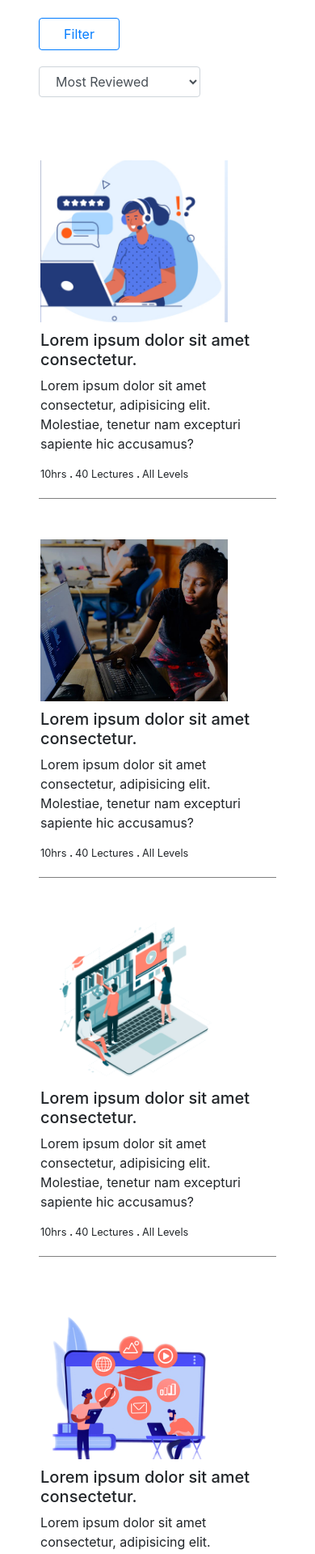
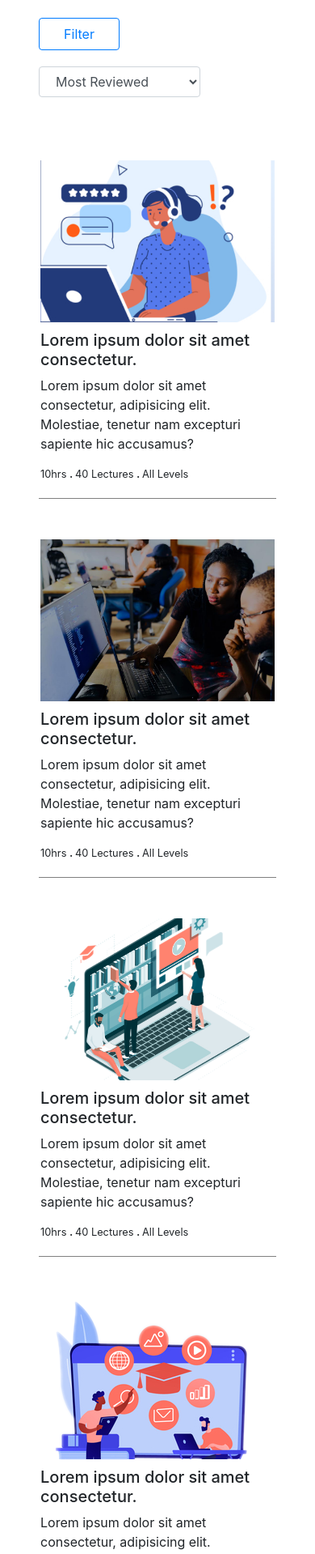
Before and after one commit to leeCodes-bit/codac.ng, a CodeIgniter app: page /database/index.php/app/search in a window 390 px wide. Shown: the part 203-2122 px from the top of the page at 81% size. Run offline with CodeIgniter, Linux system fonts and the light colour scheme; some libraries are stand-ins or nearby versions.

Commit message:
search.css modified

```diff
--- a/assets/css/search.css
+++ b/assets/css/search.css
@@ -78,3 +78,9 @@ aside .form-group {
 		margin-left: 0;
 	}
 }
+
+@media (max-width: 400px) {
+	.courses--grid-item img {
+		width: 100%;
+	}
+}
```
